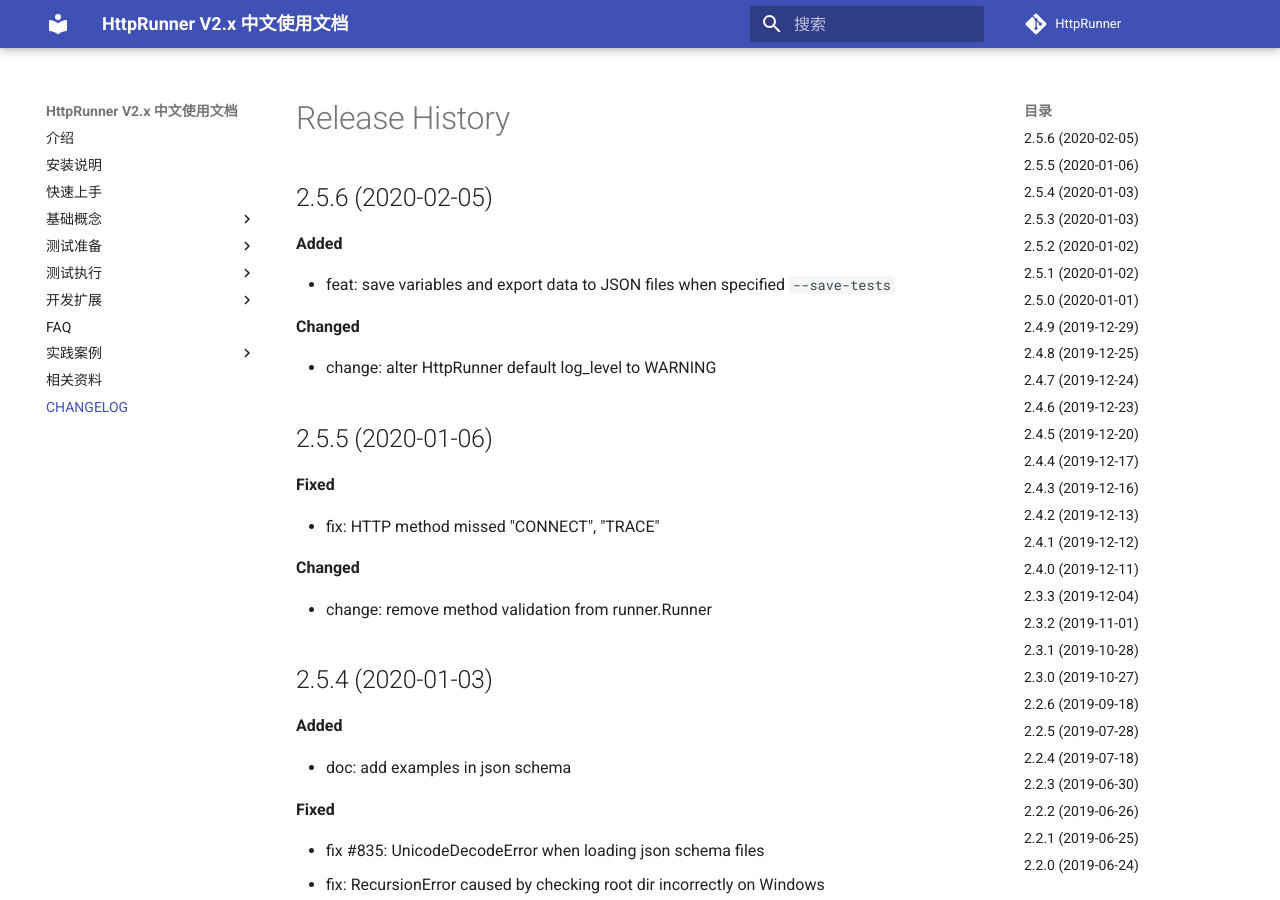
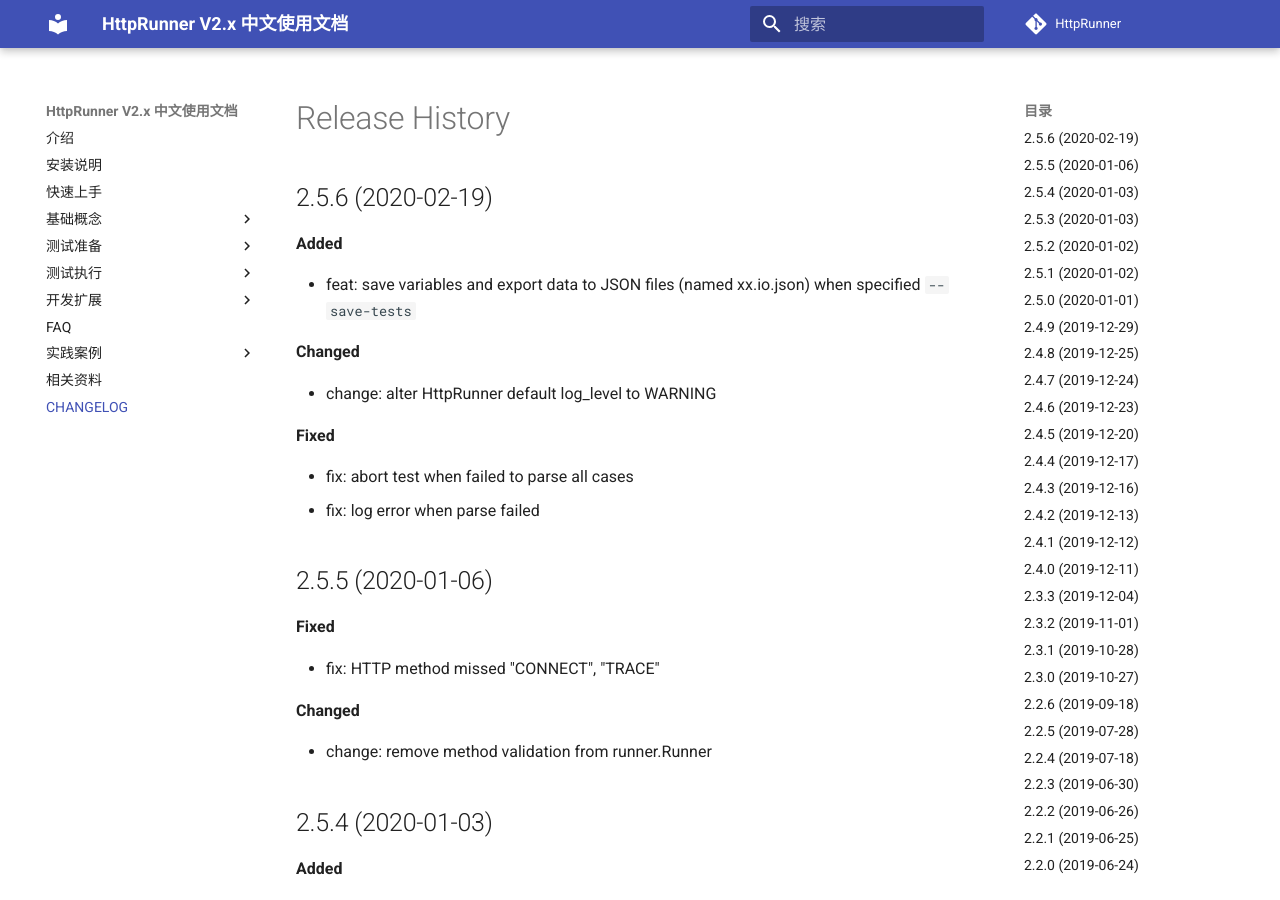
Before and after one commit to TanakitIntR/httprunner4, an MkDocs documentation site: the page built from docs/CHANGELOG.md, in a window 1280 px wide and 900 px high. Built offline with MkDocs 1.6.1 and Material for MkDocs 9.7.7, drawn with Linux system fonts in a browser that asks for light colours; comment, search, counter and statistics services are not loaded.

Commit message:
doc: update changelog

```diff
--- a/docs/CHANGELOG.md
+++ b/docs/CHANGELOG.md
@@ -1,14 +1,19 @@
 # Release History
 
-## 2.5.6 (2020-02-05)
+## 2.5.6 (2020-02-19)
 
 **Added**
 
-- feat: save variables and export data to JSON files when specified `--save-tests`
+- feat: save variables and export data to JSON files (named xx.io.json) when specified `--save-tests`
 
 **Changed**
 
 - change: alter HttpRunner default log_level to WARNING
+
+**Fixed**
+
+- fix: abort test when failed to parse all cases
+- fix: log error when parse failed
 
 ## 2.5.5 (2020-01-06)
 
```
